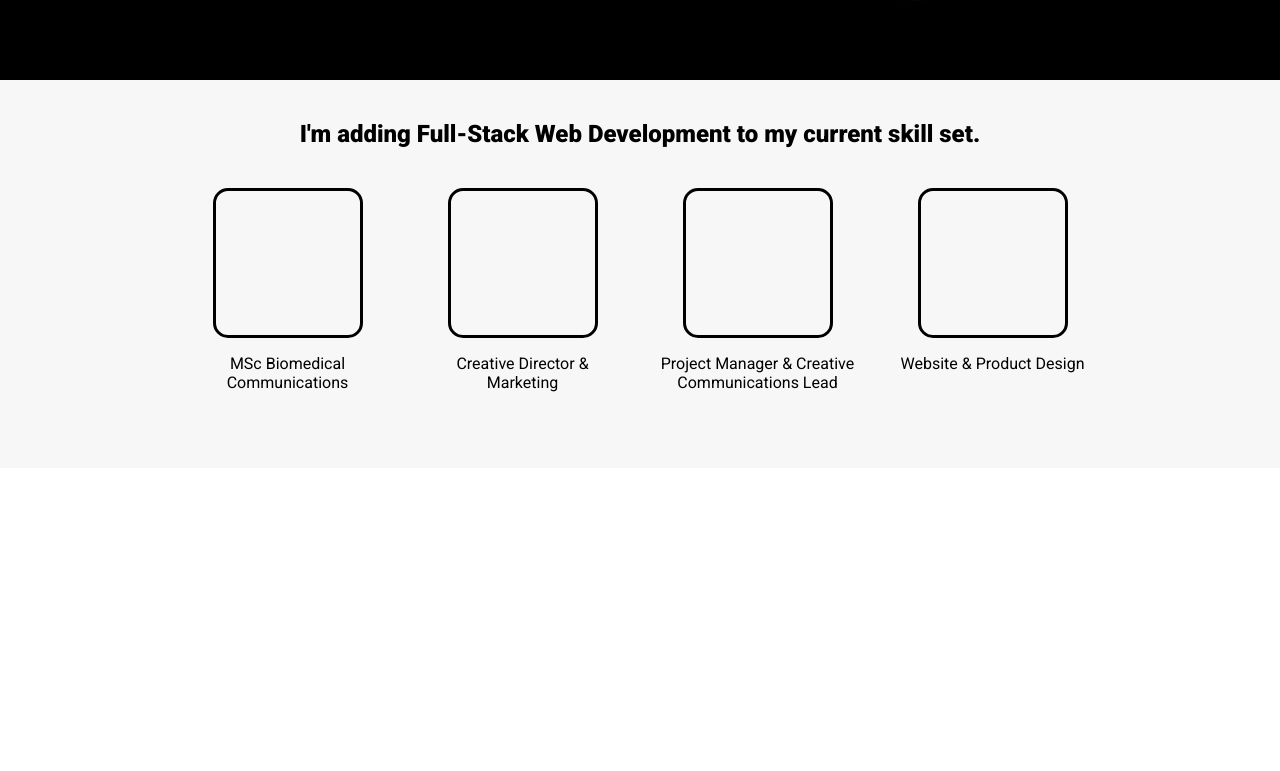
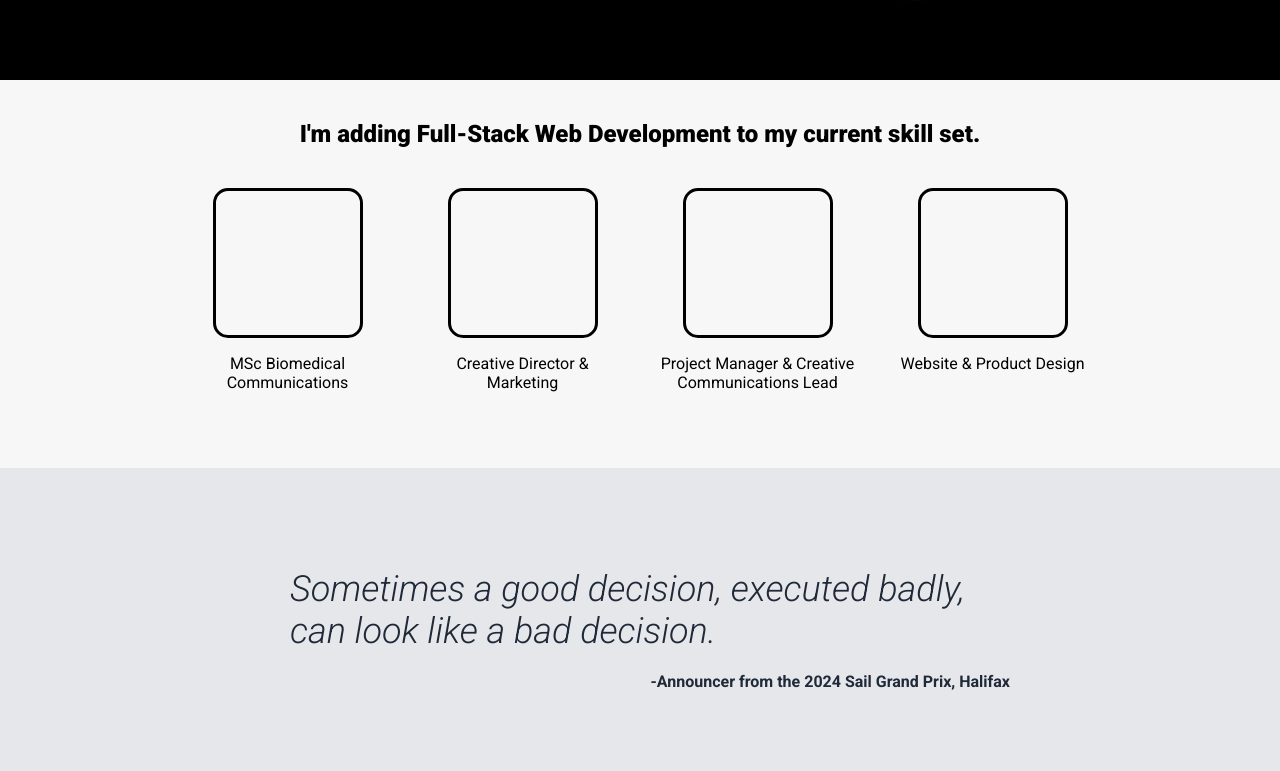
Before and after one commit to Shlambooka/odin-landing-page, a plain HTML site: page index.html in a window 1280 px wide. Shown: the part 427-1198 px from the top of the page. Before the commit the page ends 895 px from the top, so only its background shows below. Drawn offline with Linux system fonts and the light colour scheme.

Commit message:
style: section 4 of landing page

```diff
--- a/index.html
+++ b/index.html
@@ -83,6 +83,15 @@
             </div>
         </section>
 
+        <section class="section-four">
+            <div class="quote-box">
+                <blockquote>
+                    <p class="quote">Sometimes a good decision, executed badly, can look like a bad decision.</p>
+                </blockquote>
+                <p class="author">-Announcer from the 2024 Sail Grand Prix, Halifax</p>
+            </div>
+        </section>
+
 
 
     </body>
--- a/styles.css
+++ b/styles.css
@@ -39,7 +39,7 @@ html {
 
 .nav-links {
     font-size: 18px;
-    color: #E5E7EB;
+    color: hsl(0, 0%, 90%);
     display: flex;
     gap: 25px;
 }
@@ -96,7 +96,7 @@ li {
     object-fit: cover;
 }
 
-/* SECTION THREE STYLES */
+/* SECTION-THREE STYLES */
 
 .section-three {
     background-color: rgb(247, 247, 247);
@@ -141,3 +141,36 @@ li {
 .img-grid-text {
     text-align: center;
 }
+
+/* SECTION-FOUR STYLES */
+
+.section-four {
+    background-color: #e5e7eb;
+}
+
+.quote-box {
+    width: 900px;
+    margin: 0 auto;
+    padding: 80px 80px;
+}
+
+blockquote {
+    margin: 0;
+    font-size: 36px;
+    font-style: italic;
+    font-weight: 300;
+    color: #1F2937;
+}
+
+.author {
+    margin: 0;
+    text-align: right;
+    font-weight: 600;
+    color: #1F2937;
+}
+
+.quote {
+    margin: 0;
+    padding: 20px;
+
+}
```
